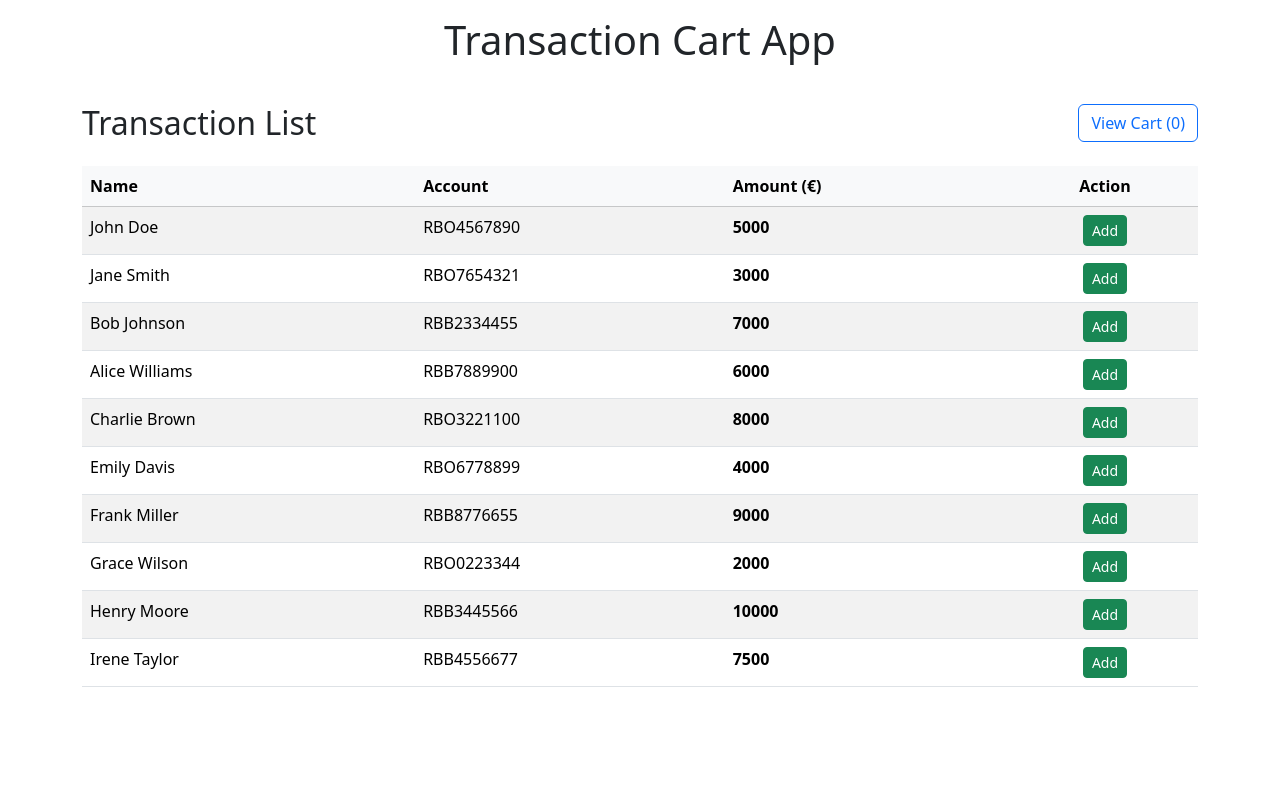
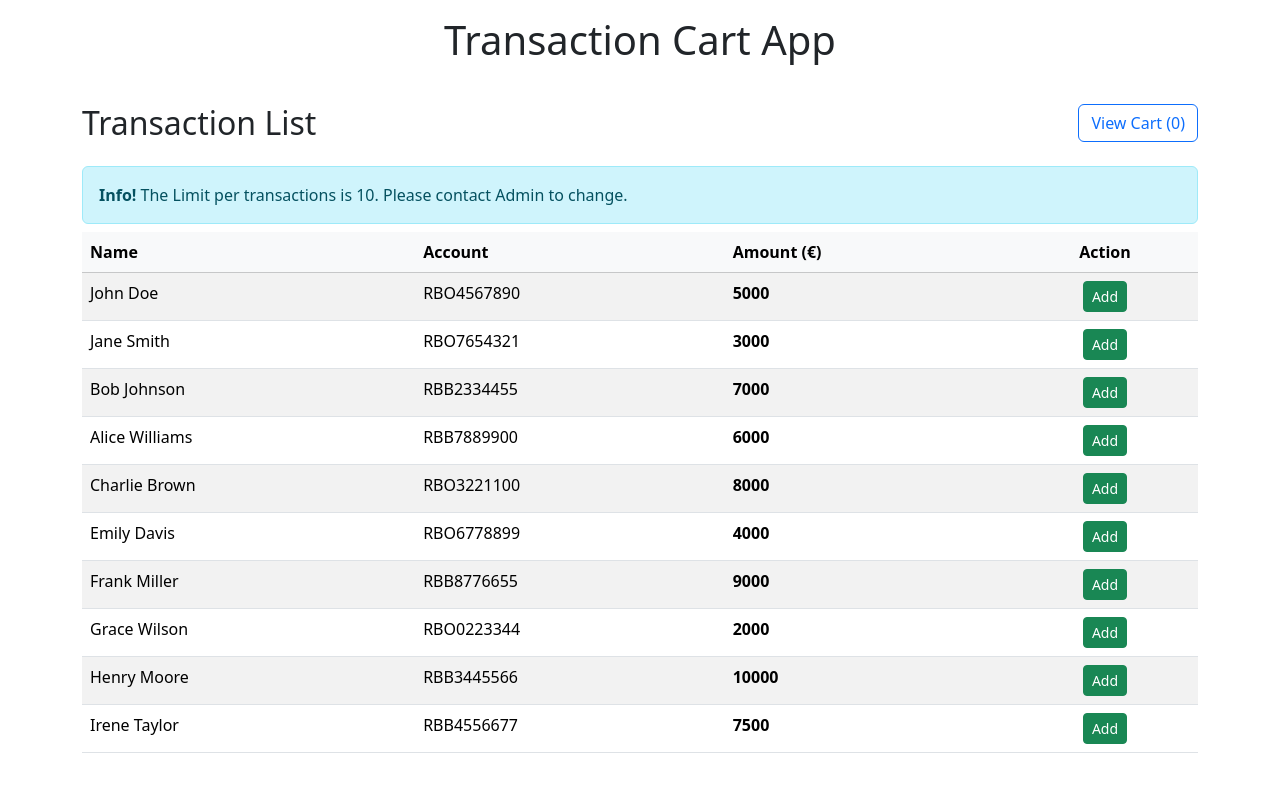
Before and after one commit to balakrishnanUIDeveloper/raboTransaction_task, an Angular app: page / in a window 1280 px wide. Shown: the top 792 px of the page. Built offline with nearby package versions, Linux system fonts and the light colour scheme.

Commit message:
Add files via upload

```diff
--- a/src/app/cart/cart-actions/cart-actions.component.html
+++ b/src/app/cart/cart-actions/cart-actions.component.html
@@ -19,6 +19,7 @@
     class="btn btn-outline-success"
     type="button"
     (click)="increaseQuantity(tx.id)"
+    [disabled]="getTransactionCountByID(tx.id) >= 10"
     [attr.aria-label]="'Increase quantity for ' + tx.accountNumber"
   >
     +
--- a/src/app/cart/cart-actions/cart-actions.component.ts
+++ b/src/app/cart/cart-actions/cart-actions.component.ts
@@ -20,4 +20,7 @@ export class CartActions {
   increaseQuantity(txId: number) {
     this.cartService.increaseItemCount(txId);
   }
+  getTransactionCountByID(txId: number): number {
+    return this.cartService.getCartTransactionCountByID(txId);
+  }
 }
--- a/src/app/cart/services/cart.service.ts
+++ b/src/app/cart/services/cart.service.ts
@@ -86,4 +86,8 @@ export class CartService {
       }),
     );
   }
+
+  getCartTransactionCountByID(txId: number): number {
+    return this.cart().find((item) => item.id === txId)?.count || 0;
+  }
 }
--- a/src/app/home/home.component.html
+++ b/src/app/home/home.component.html
@@ -12,6 +12,15 @@
   <!-- Transaction Table Section -->
   <section class="row" *ngIf="transactions.length > 0">
     <div class="col-12">
+      <div
+        class="alert alert-info d-flex align-items-center mb-2"
+        *ngIf="!transactionError"
+        role="alert"
+      >
+        <div>
+          <strong>Info!</strong> The Limit per transactions is 10. Please contact Admin to change.
+        </div>
+      </div>
       <div class="table-responsive">
         <table class="table table-hover table-striped">
           <thead class="table-light">
@@ -31,6 +40,7 @@
                 <button
                   class="btn btn-sm btn-success"
                   type="button"
+                  [disabled]="getTransactionCountByID(tx.id) >= 10"
                   (click)="addToCart(tx)"
                 >
                   <span *ngIf="isInCart(tx.id); else addTemplate">
--- a/src/app/home/home.component.ts
+++ b/src/app/home/home.component.ts
@@ -46,12 +46,15 @@ export class HomeComponent {
   }
 
   addToCart(tx: TransactionInfo) {
+    if(this.getTransactionCountByID(tx.id) > 10){
+      return
+    }
     this.cartService.addToCart(tx);
   }
   isInCart(txId: number): boolean {
     return this.cartService.cart().some((item) => item.id === txId);
   }
   getTransactionCountByID(txId: number): number {
-    return this.cartService.cart().find((item) => item.id === txId)?.count || 0;
+    return this.cartService.getCartTransactionCountByID(txId);
   }
 }
```
